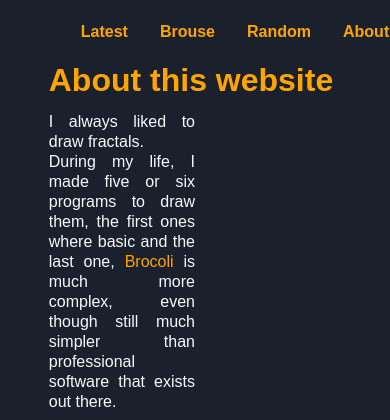
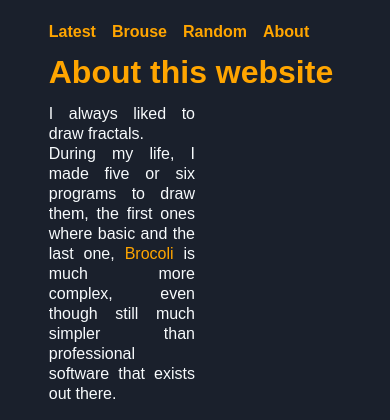
Before and after one commit to ddorn/thefractal.space, a Flask app: template thefractalbot_web/templates/about.html in a window 390 px wide. Shown: the top 420 px of the page. Run offline with Flask 2, Linux system fonts and the light colour scheme; the template is opened without the code that fills it, so the values that code supplies are empty; some web fonts are replaced.

Commit message:
responsive fractal page

```diff
--- a/thefractalbot_web/static/style.css
+++ b/thefractalbot_web/static/style.css
@@ -285,3 +285,44 @@ aside {
     padding: 2rem 2rem 0 2rem;
     font-weight: bold;
 }
+
+
+@media (max-width: 640px) {
+    .top_bar {
+        flex-direction: column;
+        padding: 1rem 0;
+        align-items: flex-start;
+    }
+    .bar__title {
+        padding-bottom: 0.5rem;
+    }
+    .navbar {
+        flex-wrap: wrap;
+        justify-content: flex-end;
+    }
+
+    .top_bar .navbar {
+        justify-content: flex-start;
+    }
+    .top_bar .navbar a {
+        margin-right: 1rem;
+        margin-left: 0;
+        justify-content: flex-start;
+
+    }
+
+    .container {
+        flex-direction: column;
+        min-height: 100vh;
+    }
+
+    .fractal {
+        width: 100%;
+        height: 30vh;
+    }
+    aside {
+        width: 100%;
+        min-height: 70vh;
+        justify-content: space-between;
+    }
+}
--- a/thefractalbot_web/templates/index.html
+++ b/thefractalbot_web/templates/index.html
@@ -1,6 +1,7 @@
 {% extends "layouts/base.html" %}
 {% block body %}
     <div class="container">
+
         <img src="{{ url_for("static", filename=fractal_src) }}" alt="The Fractal" class="fractal">
         <aside>
             <div>
```
